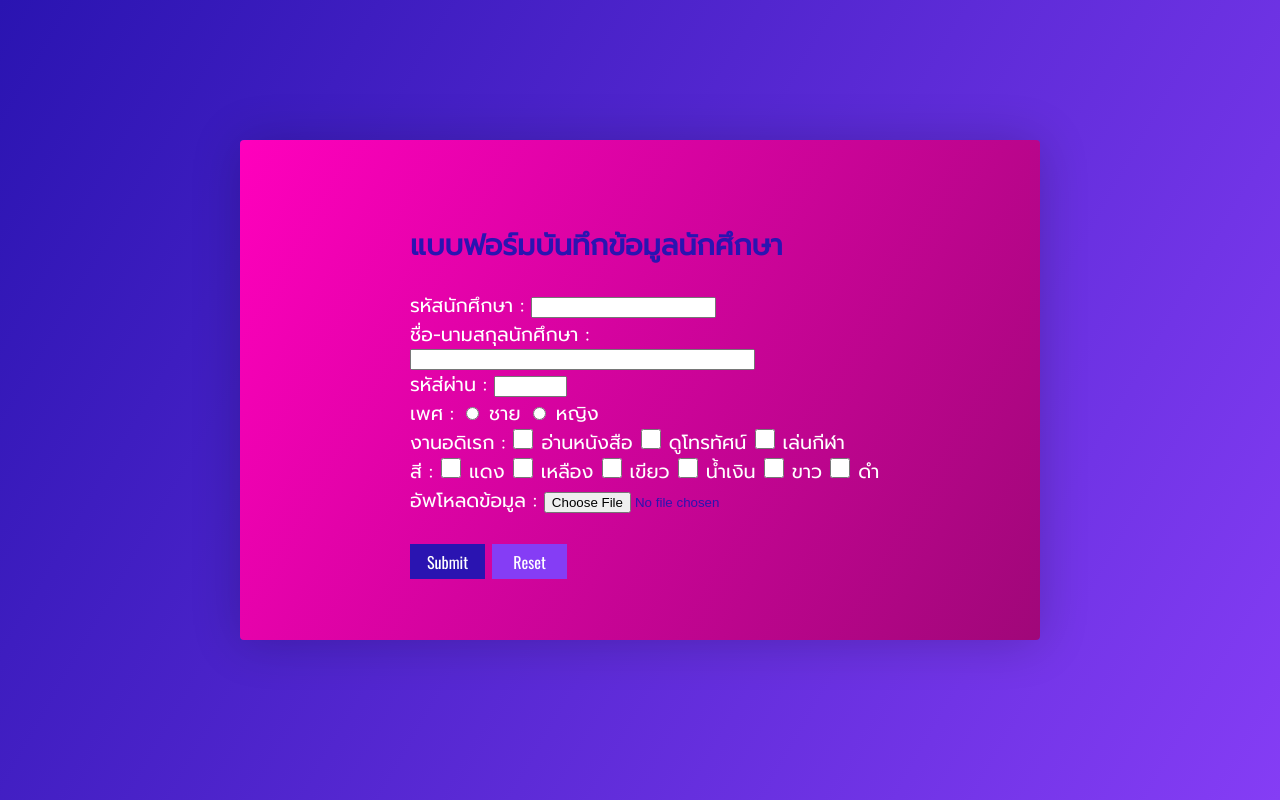
After one commit to ToffyChanachai/WebProgramming, a PHP site: page /2-27.php in a window 1280 px wide. The commit adds this page. Run offline with PHP 8.4, Linux system fonts and the light colour scheme.

Commit message:
Add files via upload

```diff
--- /dev/null
+++ b/ch 2/2-27.php
@@ -0,0 +1,94 @@
+<html>
+<head>
+    <title> การสร้างฟอร์ม </title>
+    <meta charset="UTF-8">
+    <link rel="stylesheet" type="text/css" href="register.css">
+    <link rel="stylesheet" type="text/css" href="resultstyle.css">
+
+</head>
+<body>
+    <?php
+    if(isset($_POST['btnSubmit'])) {
+        $id = $_POST['id'];
+        $studentName = $_POST['studentName'];
+        $password = $_POST['password'];
+        $sex = $_POST['sex'];
+    ?>
+
+    <div class="result">
+    <h1>ข้อมูลผู้ใช้ใส่มา</h1>
+    <?php
+        function Student($id, $studentName, $sex) {
+            echo "รหัสนักศึกษา : ".$id."<br>";
+            echo "ชื่อ-นามสกุลนักศึกษา : ".$studentName."<br>";
+            echo "เพศ : ".$sex."<br>";
+        }
+        Student($id, $studentName, $sex);
+
+        function Hobbies($hobbies) {
+            echo "งานอดิเรก : ";
+            for($i = 0; $i<count($hobbies); $i++)
+            {
+                if(trim($hobbies[$i]) != "")
+                {
+
+                    echo " ". $hobbies[$i];
+                }
+            }
+        }
+        Hobbies($_POST['hobbies']);
+        echo "<br>";
+
+        function Color($color) {
+            echo "สี : ";
+            for($i = 0; $i<count($color); $i++)
+            {
+                if(trim($color[$i]) != "")
+                {
+
+                    echo " ". $color[$i];
+                }
+            }
+        }
+        Color($_POST['Color']);
+        ?>
+            <div class="buttom-area">
+                <button class="btn btn-secondary"><a href='2-27.php'>Back</a></buttom>
+            </div>
+
+    <?php
+    }
+    else{
+    ?>
+
+    <form action="2-27.php" method="post" name="form1" id="form1">
+    <div class="login-wrapper">
+        <div class="login-right">
+            <h2>แบบฟอร์มบันทึกข้อมูลนักศึกษา</h2>
+            รหัสนักศึกษา : <input type="text" name = "id" maxlength="10" /><br />
+            ชื่อ-นามสกุลนักศึกษา : <input type="text" name = "studentName" size="40" /><br />
+            รหัส่ผ่าน : <input type="password" name = "password" maxlength="6" size="6" /><br />
+            เพศ : <input type="radio" name="sex" value="ชาย" /> ชาย
+            <input type="radio" name="sex" value="หญิง" /> หญิง <br />
+            งานอดิเรก :
+            <input type="checkbox" name = "hobbies[]" value="อ่านหนังสือ" /> อ่านหนังสือ
+            <input type="checkbox" name = "hobbies[]" value="ดูโทรทัศน์" /> ดูโทรทัศน์
+            <input type="checkbox" name = "hobbies[]" value="เล่นกีฬา" /> เล่นกีฬา<br />
+            สี :
+            <input type="checkbox" name = "Color[]" value="แดง" /> แดง
+            <input type="checkbox" name = "Color[]" value="เหลือง" /> เหลือง
+            <input type="checkbox" name = "Color[]" value="เขียว" /> เขียว
+            <input type="checkbox" name = "Color[]" value="น้ำเงิน" /> น้ำเงิน
+            <input type="checkbox" name = "Color[]" value="ขาว" /> ขาว
+            <input type="checkbox" name = "Color[]" value="ดำ" /> ดำ<br />
+            อัพโหลดข้อมูล : <input style="color:#2A14B1"type="file" /> <br /><br />
+            <input type="submit" name = "btnSubmit" value=" Submit " />
+            <input type="reset" name= "btnReset" value=" Reset " />
+
+        </div>
+    </div>
+    </form>
+    <?php }
+    ?>
+</body>
+</html>
--- a/ch 2/register.css
+++ b/ch 2/register.css
@@ -22,6 +22,11 @@ body {
     overflow: hidden;
 }
 
+<<<<<<< HEAD
+
+
+=======
+>>>>>>> 23eb6296eeb90e0162e445ca65f7fc9e235b6951
 input[type="text"],
 input[type="password"] {
     width: 55%;
@@ -123,4 +128,9 @@ input[type="reset"]{
     background-color: #853DF5;
     width : 75px;
     height: 35px;
+<<<<<<< HEAD
 }
+
+=======
+}
+>>>>>>> 23eb6296eeb90e0162e445ca65f7fc9e235b6951
```
Also changed, not shown: ch 2/2-27cal.php (+42 -0 lines), ch 2/2-29.html (added, +15 -0 lines), ch 2/2-30.html (added, +19 -0 lines), ch 2/backup2-27.php (+9 -0 lines), ch 2/2-27.html (line endings or trailing spaces).
